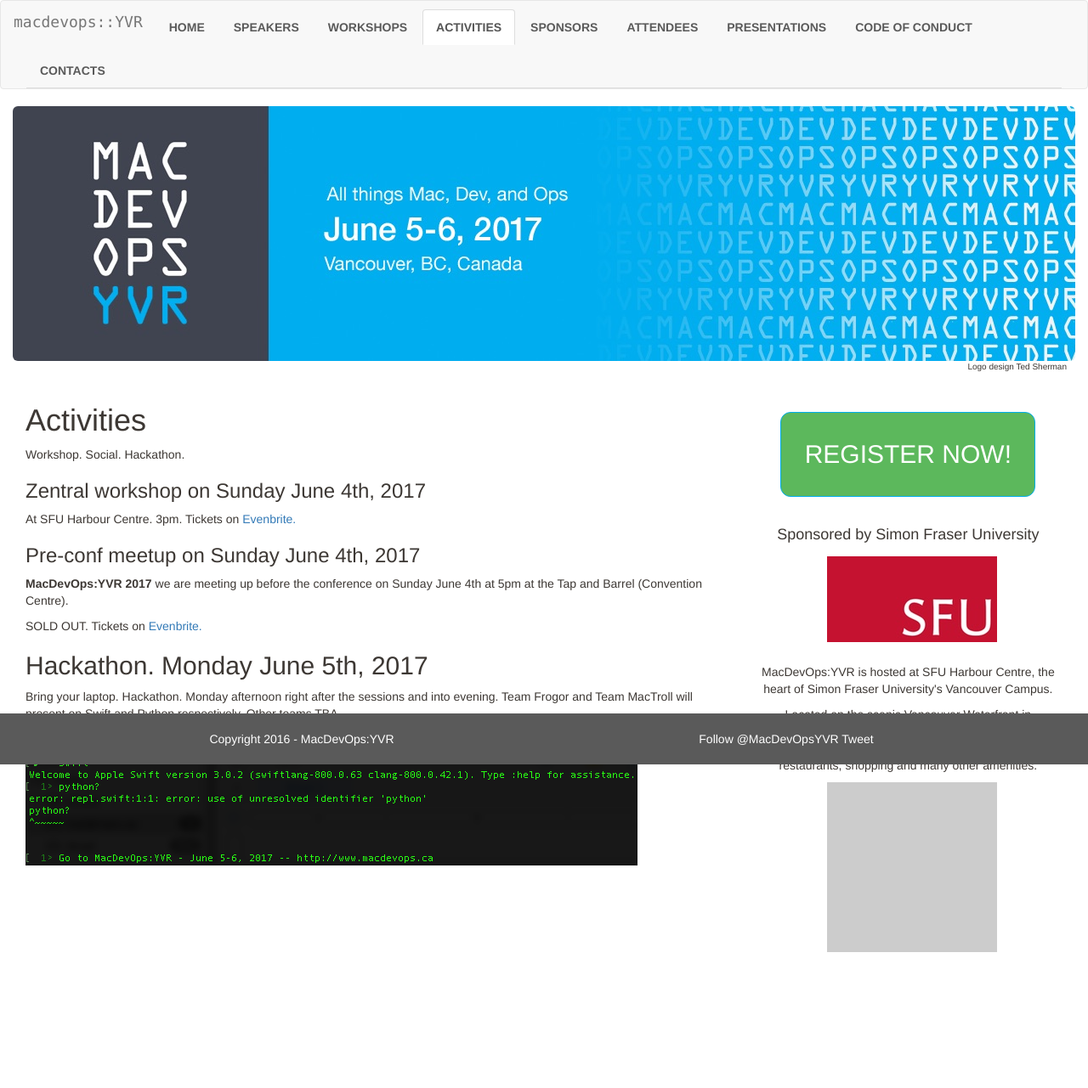
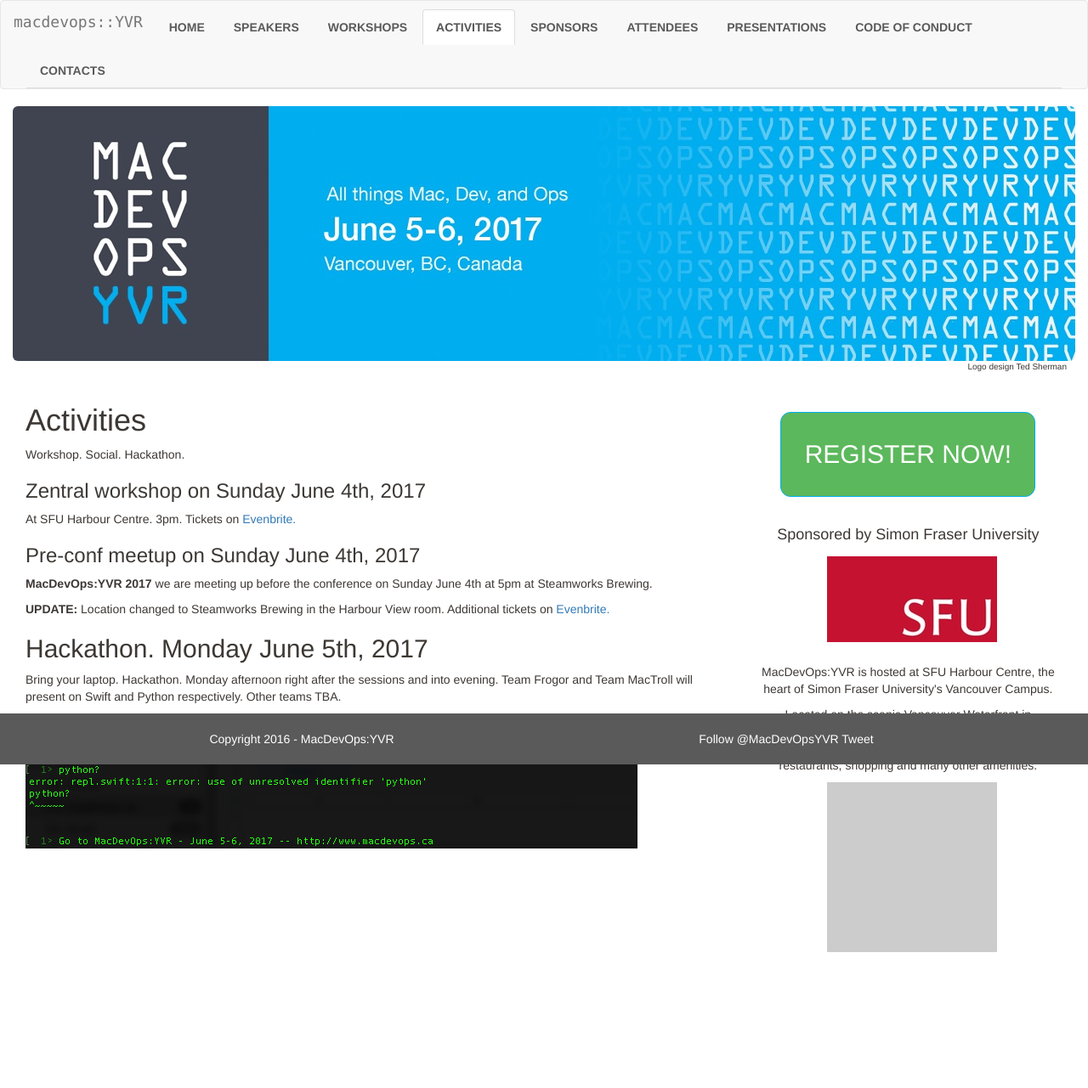
Before and after one commit to macdevopsyvr/macdevopsyvr.github.io, a Jekyll site: the page built from activities/index.md, in a window 1280 px wide. Shown: the whole page at 85% size. Built offline with Jekyll 4.4.1, drawn with Linux system fonts in a browser that asks for light colours; comment, search, counter and statistics services are not loaded.

Commit message:
Social location update
steamworks info added

```diff
--- a/activities/index.md
+++ b/activities/index.md
@@ -14,10 +14,10 @@
 
 <h3>Pre-conf meetup on Sunday June 4th, 2017</h3>
 
+<p><b>MacDevOps:YVR 2017</b> we are meeting up before the conference on Sunday June 4th at 5pm at Steamworks Brewing. </p>
 
-<p><b>MacDevOps:YVR 2017</b> we are meeting up before the conference on Sunday June 4th at 5pm at the Tap and Barrel (Convention Centre). </p>
+<b>UPDATE:</b> Location changed to Steamworks Brewing in the Harbour View room. Additional tickets on <a href="https://www.eventbrite.com/e/macdevopsyvr-2017-tickets-31630087443">Evenbrite.</a>
 
-SOLD OUT. Tickets on <a href="https://www.eventbrite.com/e/macdevopsyvr-2017-tickets-31630087443">Evenbrite.</a>
 
 ## Hackathon. Monday June 5th, 2017
 
```
